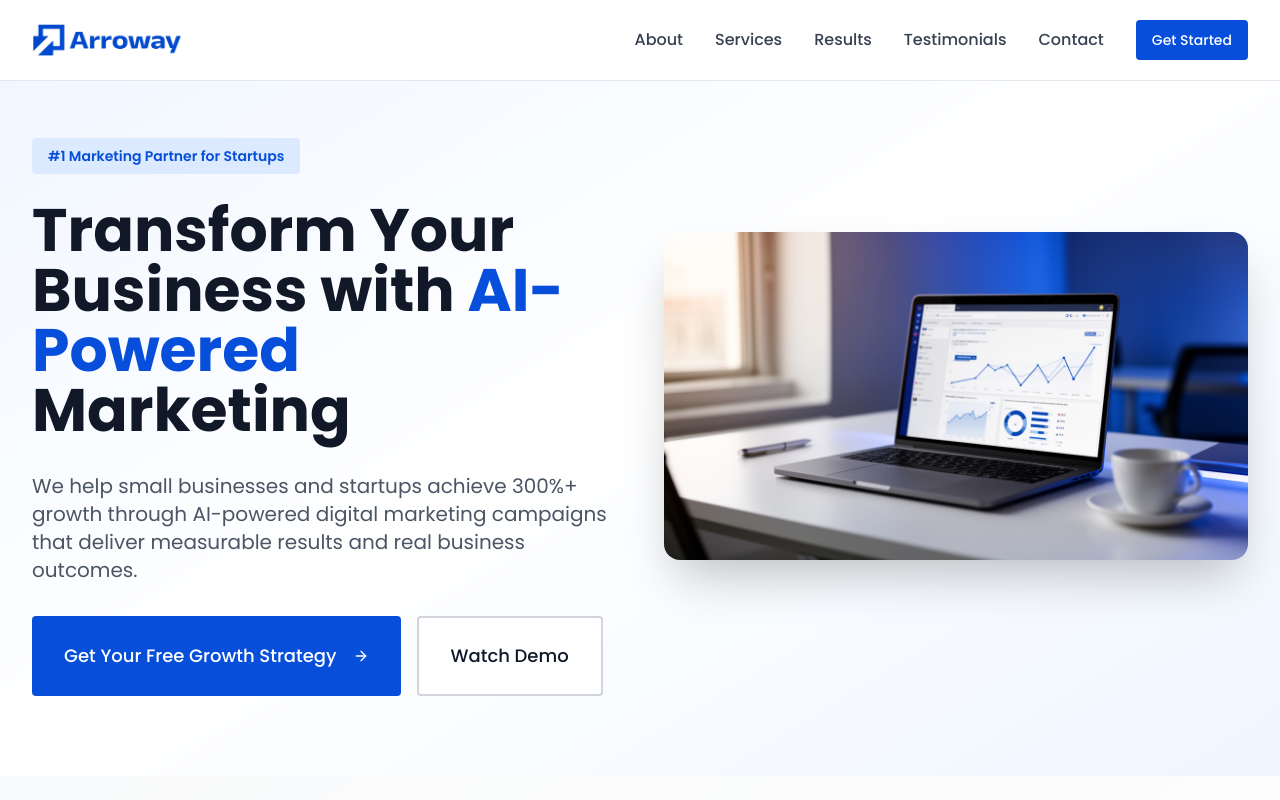
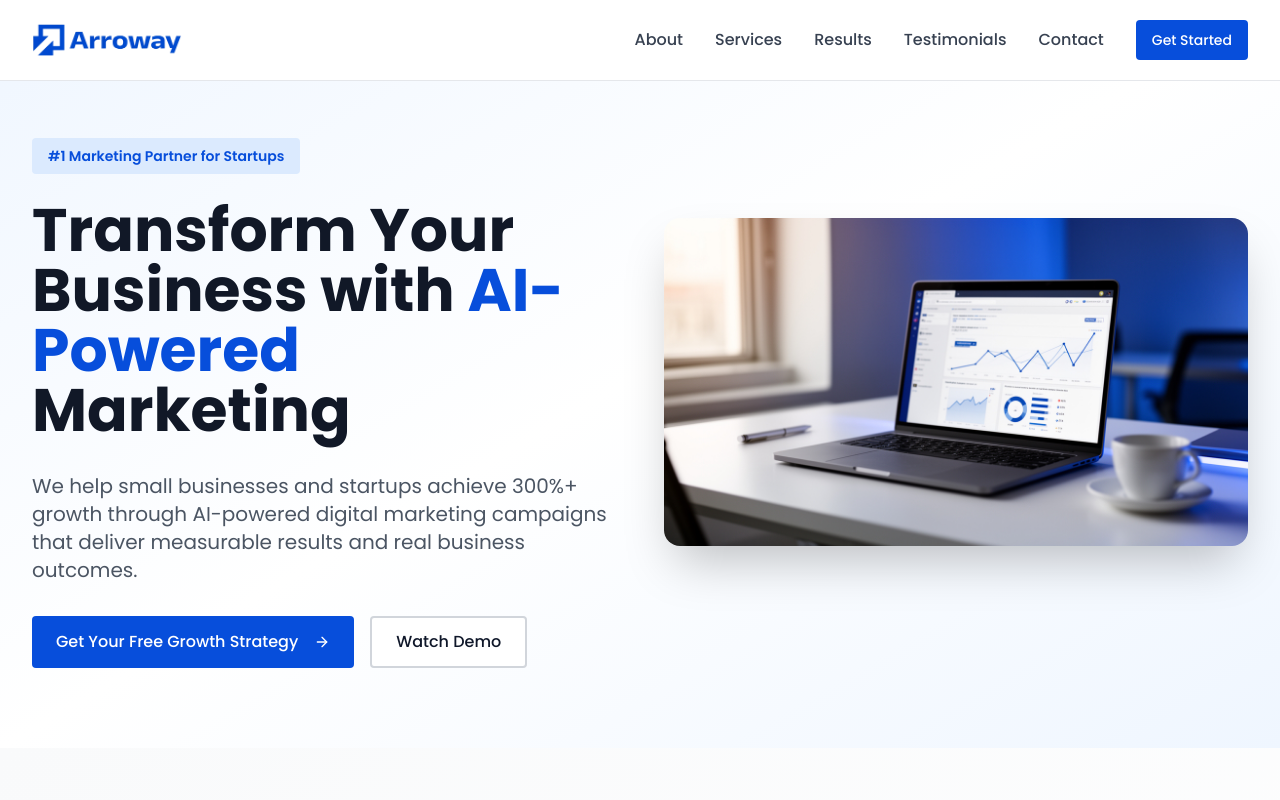
Before and after one commit to arrowaydigital/Arroway, a React (Vite) app: page / in a window 1280 px wide. Shown: the top 800 px of the page. Built offline with nearby package versions, Linux system fonts and the light colour scheme.

Commit message:
Update HeroSection.tsx

```diff
--- a/src/components/features/HeroSection.tsx
+++ b/src/components/features/HeroSection.tsx
@@ -57,11 +57,11 @@ export function HeroSection() {
               transition={{ delay: 0.5, duration: 0.5 }}
               className="flex flex-col sm:flex-row gap-3 md:gap-4"
             >
-              <Button className="bg-[#074edb] hover:bg-[#063db3] text-white px-6 py-4 sm:px-8 sm:py-6 text-base sm:text-lg h-auto">
+              <Button className="bg-[#074edb] hover:bg-[#063db3] text-white px-6 py-3 text-base h-auto">
                 Get Your Free Growth Strategy
-                <ArrowRight className="ml-2 h-4 w-4 sm:h-5 sm:w-5" />
+                <ArrowRight className="ml-2 h-4 w-4" />
               </Button>
-              <Button variant="outline" className="border-2 border-gray-300 px-6 py-4 sm:px-8 sm:py-6 text-base sm:text-lg h-auto hover:border-[#074edb] hover:text-[#074edb]">
+              <Button variant="outline" className="border-2 border-gray-300 px-6 py-3 text-base h-auto hover:border-[#074edb] hover:text-[#074edb]">
                 Watch Demo
               </Button>
             </motion.div>
```
